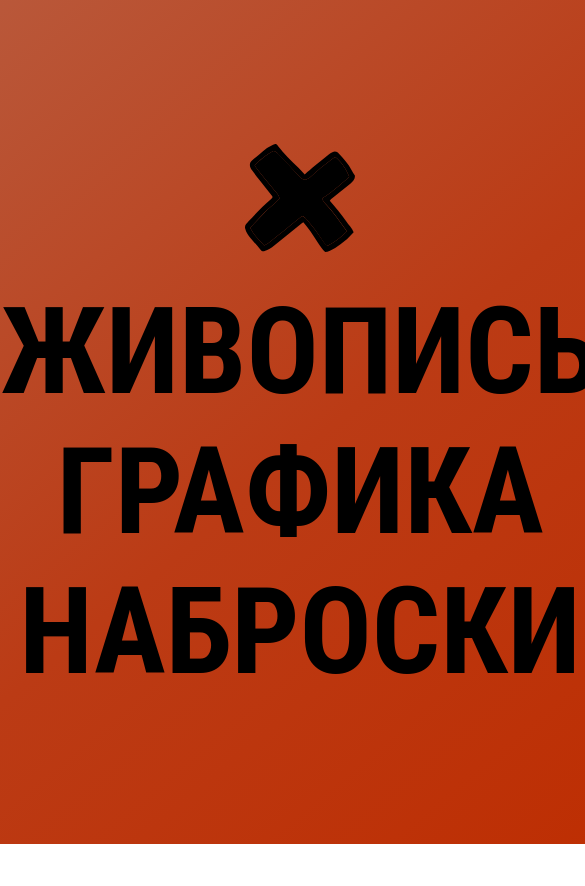
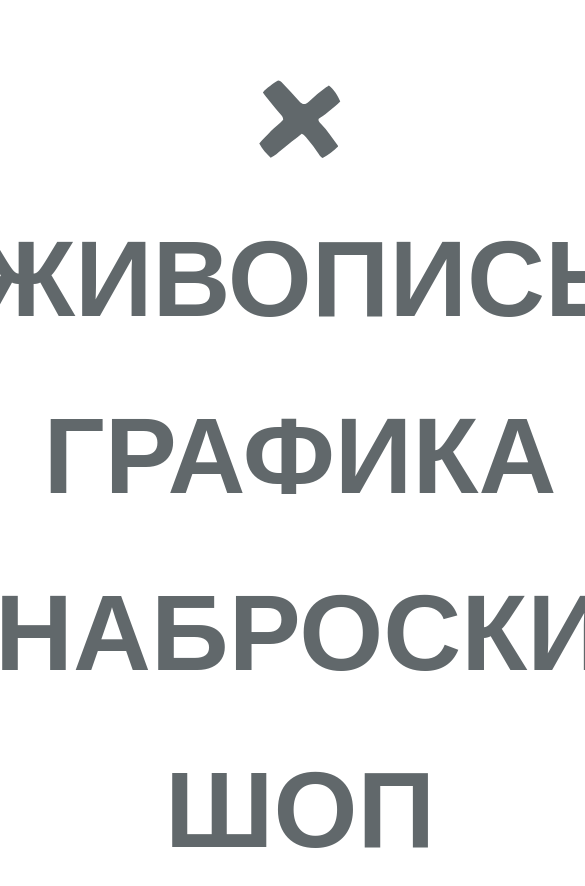
Before and after one commit to ekFrontDev/landing1, a Next.js app: page /menu in a window 390 px wide. Shown: the top 886 px of the page, 585 px wide, since content can reach past the window. Before the commit the page ends 844 px from the top, so only its background shows below. Built offline with nearby package versions, Linux system fonts and the light colour scheme.

Commit message:
создана страница с меню

```diff
--- a/pages/_app.jsx
+++ b/pages/_app.jsx
@@ -3,6 +3,9 @@ import 'swiper/css/navigation';
 import 'swiper/css/pagination';
 import '../app/styles/global.scss';
 import '../styles/SwiperCustom.css';
+import '@fontsource/jura/400.css';
+import '@fontsource/jura/600.css';
+import '@fontsource/jura/700.css';
 
 export default function MyApp({ Component, pageProps }) {
   return <Component {...pageProps} />;
--- a/pages/menu.jsx
+++ b/pages/menu.jsx
@@ -7,7 +7,7 @@ const Menu = () => {
       <div>
         <button className={styles.btnBack}>
           <a href={'/'}>
-            <Image src="/cross1.svg" width={110} height={110} />
+            <Image src="/cross1.svg" width={90} height={90} />
           </a>
         </button>
       </div>
@@ -16,6 +16,7 @@ const Menu = () => {
           <li>ЖИВОПИСЬ</li>
           <li>ГРАФИКА</li>
           <li>НАБРОСКИ</li>
+          <li>ШОП</li>
         </ul>
       </div>
     </div>
--- a/styles/menu.module.scss
+++ b/styles/menu.module.scss
@@ -1,31 +1,13 @@
-// html {
-//   min-height: 100vh;
-// }
-
 .menu {
-  margin: 0px;
-  padding: 0px;
-  font-family: 'Roboto Condensed', Arial, sans-serif;
-  background-image: linear-gradient(
-    140deg,
-    // #2c3e50,
-    // #27ae60,
-    // #2980b9,
-    // #e74c3c,
-    // #8e44ad
-    #bb8f81,
-    #b97864,
-    #b9583a,
-    #bb3b15,
-    #be2d01
-  );
-  background-size: 400%;
+  background-color: #fff;
+  margin: 0;
+  padding: 0;
+  font-family: 'Jura', sans-serif;
   animation: beginani 15s infinite;
-  color: black;
   text-align: center;
   display: flex;
   flex-direction: column;
-  justify-content: center;
+  // justify-content: center;
   align-items: center;
   min-height: 100vh;
   margin: 0px 0px;
@@ -64,7 +46,21 @@
     cursor: pointer;
   }
   li:hover {
-    text-shadow: -6px 6px 2px rgb(59, 47, 47);
+    text-shadow: -6px 6px 2px rgb(80, 79, 79);
     transform: translateY(-5px) scale(1.01);
   }
 }
+
+@media (max-width: 600px) {
+  .menu {
+    margin: 5rem 0;
+    font-size: 9rem;
+    // font-weight: 600;
+  }
+
+  .list {
+    li {
+      padding: 2rem 0;
+    }
+  }
+}
--- a/widgets/header/ui/Header.tsx
+++ b/widgets/header/ui/Header.tsx
@@ -19,7 +19,7 @@ export default function Header() {
         />
         <span className="name">ТАТЬЯНА ТАБАЧОК</span>
         <A href={'/menu'} text={'МЕНЮ'} styleVisible="invisibleMenu" />
-        <Link className="iconMenu" href={'/'}>
+        <Link className="iconMenu" href={'/menu'}>
           <Image className="" src="/menu.svg" width={50} height={50} alt="" />
         </Link>
       </div>
```
Also changed, not shown: public/cross1.svg.
